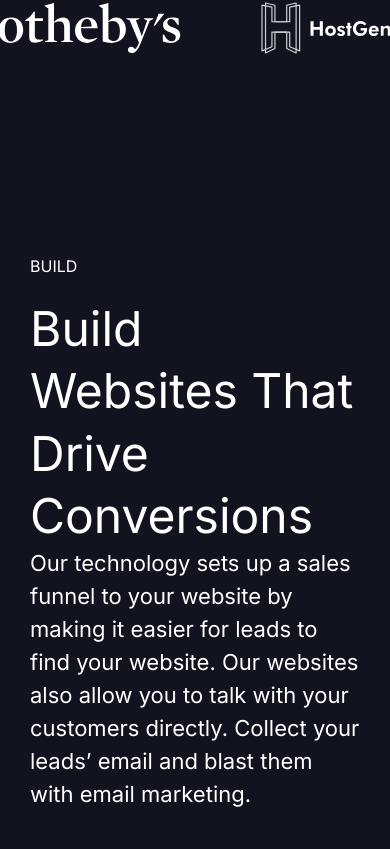
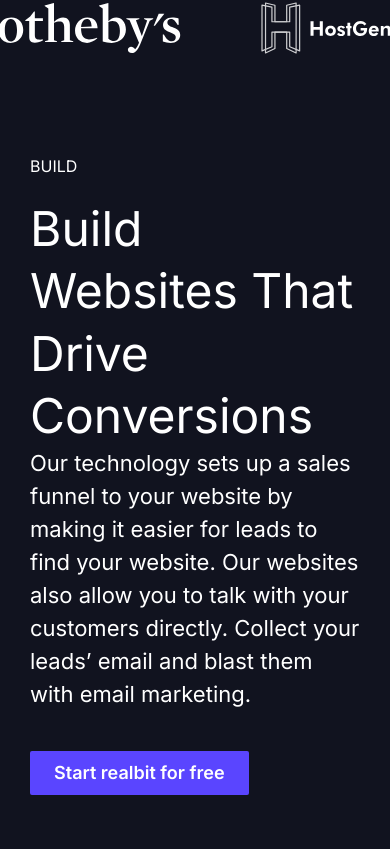
Before and after one commit to tsu019/realbit, a React (Create React App) app: page / in a window 390 px wide. Shown: the part 1098-1947 px from the top of the page. Built offline with nearby package versions, Linux system fonts and the light colour scheme.

Commit message:
responsive

```diff
--- a/src/components/templates/Overview/index.js
+++ b/src/components/templates/Overview/index.js
@@ -4,7 +4,7 @@ import { Typography } from '../../atoms/Typography';
 
 const Overview = () => {
   return(
-    <div className="section-wrapper flex pt-40">
+    <div className="section-wrapper flex">
         <div className="container px-12 md:px-0">
          <div className="left-0 w-full md:w-1/2">
             <Typography color="#FFF" variant="label pb-8">
```
